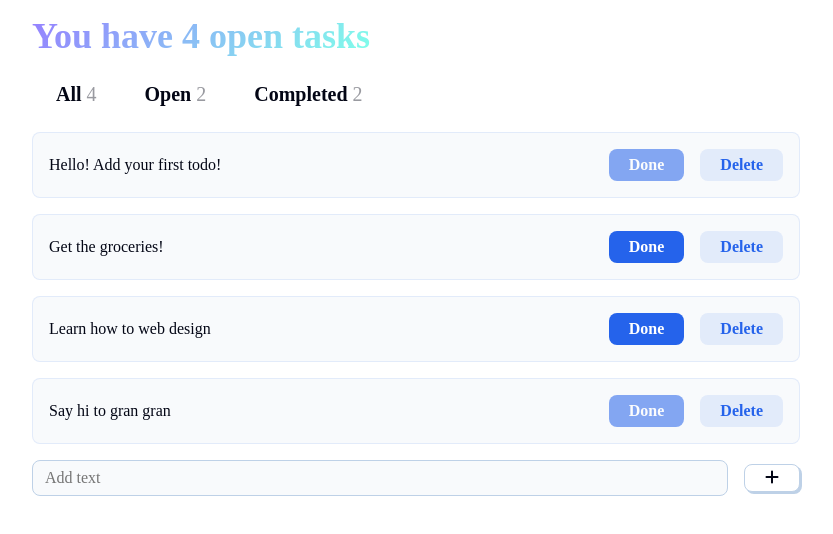
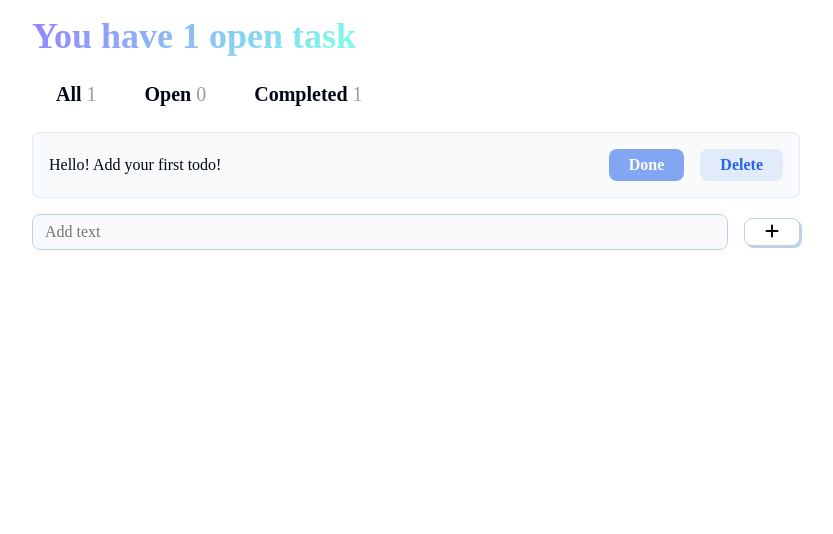
Before and after one commit to Sam-Waithaka/todo-app, a React (Vite) app: page / in a window 1280 px wide. Shown: the top 534 px of the page, without its empty margins (224-1057 px from the left). Built offline with nearby package versions, Linux system fonts and the light colour scheme; a web font is replaced by a local one.

Commit message:
Refactor TodoInput component to accept handleAddTodo as a prop and manage input state

```diff
--- a/src/App.jsx
+++ b/src/App.jsx
@@ -3,21 +3,38 @@
 import {TodoList} from './components/TodoList'
 import {TodoInput} from './components/TodoInput'
 
+
+import {useState} from 'react'
+
 function App() {
 
-   const todos = [
-      { input: 'Hello! Add your first todo!', complete: true },
-      { input: 'Get the groceries!', complete: false },
-      { input: 'Learn how to web design', complete: false },
-      { input: 'Say hi to gran gran', complete: true },
-  ]
+  //  const todos = [
+      // { input: 'Hello! Add your first todo!', complete: true },
+  //     { input: 'Get the groceries!', complete: false },
+  //     { input: 'Learn how to web design', complete: false },
+  //     { input: 'Say hi to gran gran', complete: true },
+  // ]
+
+  const [todos, setTodos] = useState([
+    { input: 'Hello! Add your first todo!', complete: true },
+  ])
+
+
+  function handleAddTodo(newTodo){
+    const newTodoList = [...todos, {input: newTodo, complete: false}]
+    setTodos(newTodoList)
+  }
+
+  function handleEditTodo(){}
+
+  function hanldeDeleteTodo(){}
 
   return (
     <>
       <Header todos={todos}/>
       <Tabs todos={todos}/>
       <TodoList todos={todos}/>
-      <TodoInput />
+      <TodoInput handleAddTodo={handleAddTodo}/>
     </>
   )
 }
--- a/src/components/TodoInput.jsx
+++ b/src/components/TodoInput.jsx
@@ -1,8 +1,25 @@
-export function TodoInput(){
+import { useState } from "react"
+
+
+export function TodoInput(props){
+
+    const {handleAddTodo} = props
+    const [inputValue, setInputValue] = useState('')
+
+
     return (
         <div className="input-container">
-            <input type="text" placeholder="Add text"/>
-            <button>
+            <input
+                type="text"
+                placeholder="Add text"
+                value={inputValue}
+                onChange={(e)=>{setInputValue(e.target.value)}}
+            />
+            <button onClick={()=> {
+                if (!inputValue){return}
+                handleAddTodo(inputValue)
+                setInputValue('')
+            }}>
                 <i className="fa-solid fa-plus"></i>
             </button>
         </div>
```
